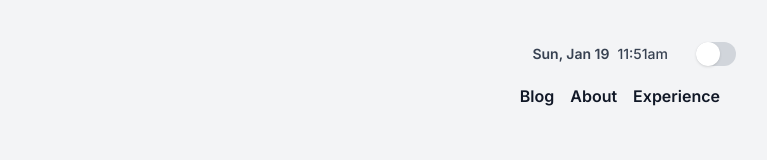
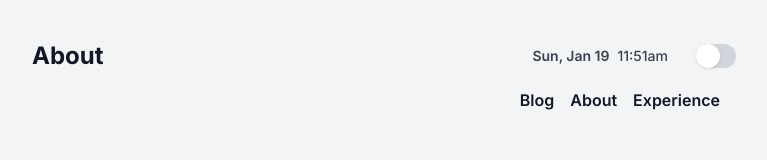
Before and after one commit to elt0nxale/elton, a Next.js app: page / in a window 1280 px wide. Shown: the top 160 px of the page, without its empty margins (256-1023 px from the left). Built offline with nearby package versions, Linux system fonts and the light colour scheme.

Commit message:
fix: page name for default / route

```diff
--- a/src/app/constants/content.ts
+++ b/src/app/constants/content.ts
@@ -39,4 +39,4 @@ export const experiences = [
               "Built a redis cache utility decorator to optimize long-running functions and expensive file reads, benchmarked with a 75% latency drop on feather file reads across the deployed cluster",
         ],
       },
-  ];
+];
--- a/src/components/Header.tsx
+++ b/src/components/Header.tsx
@@ -16,7 +16,7 @@ export default function Header() {
     const pathname = usePathname();
 
     const formatPageName = (path: string) => {
-      return path
+      return path === "/" ? "About" : path
         .substring(path.lastIndexOf('/') + 1)
         .split('_')
         .map(word => word.charAt(0).toUpperCase() + word.slice(1))
```
